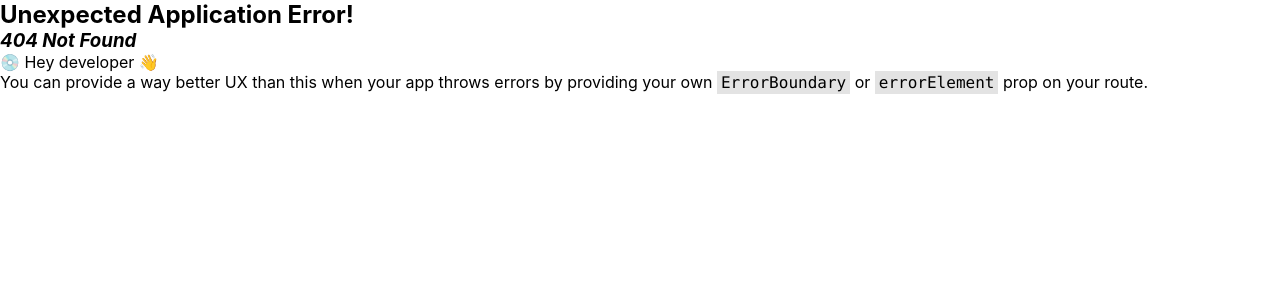
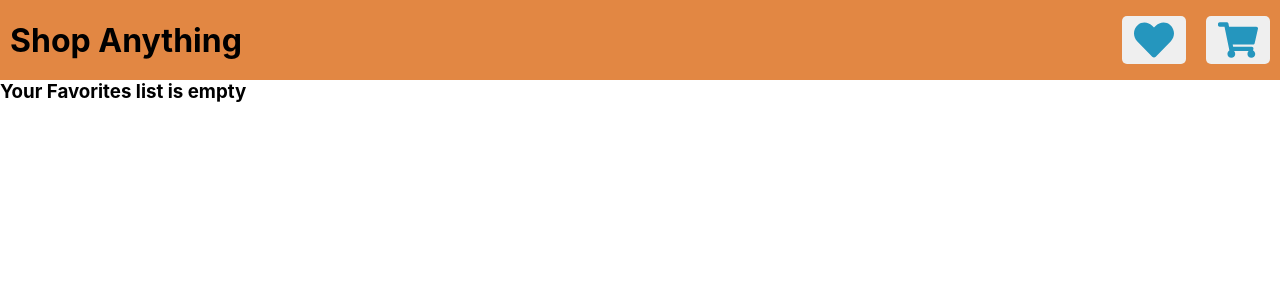
Before and after one commit to NewG10n/ReactHWStore, a React (Create React App) app: page /favorites in a window 1280 px wide. Before the commit this address had no page. Shown: the top 300 px of the page. Built offline with nearby package versions, Linux system fonts and the light colour scheme.

Commit message:
updated Favorites pages

```diff
--- a/src/components/header/Header.jsx
+++ b/src/components/header/Header.jsx
@@ -69,7 +69,7 @@ const Header = () => {
       </Link>
 
       <div className={styles.headerBtns}>
-        <Link to={"fav"}>
+        <Link to={"favorites"}>
           <Button btnData={favBtnData} />
         </Link>
         <Link to={"cart"}>
--- a/src/contexts/CartFavContext.jsx
+++ /dev/null
@@ -1,5 +0,0 @@
-import { createContext } from "react";
-
-const CartFavContext = createContext({});
-
-export default CartFavContext;
--- a/src/contexts/ModalContext.jsx
+++ /dev/null
@@ -1,5 +0,0 @@
-import { createContext } from "react";
-
-const ModalContext = createContext({});
-
-export default ModalContext;
--- a/src/index.js
+++ b/src/index.js
@@ -9,7 +9,7 @@ import store from "./redux/store.js";
 import App from "./App";
 import Goods from "./screens/goods";
 import Cart from "./screens/cart";
-import Fav from "./screens/fav";
+import Favorites from "./screens/favorites";
 import Welcome from "./screens/welcome";
 
 import "./index.css";
@@ -28,8 +28,8 @@ const router = createBrowserRouter([
         element: <Goods />,
       },
       {
-        path: "fav",
-        element: <Fav />,
+        path: "favorites",
+        element: <Favorites />,
       },
       {
         path: "cart",
--- a/src/screens/fav/index.js
+++ /dev/null
@@ -1,3 +0,0 @@
-import Fav from "./Fav";
-
-export default Fav;
--- a/src/screens/fav/Fav.jsx
+++ b/src/screens/favorites/Favorites.jsx
@@ -4,7 +4,7 @@ import { useSelector } from "react-redux";
 
 import GoodsList from "../../components/goodsList";
 
-const Fav = () => {
+const Favorites = () => {
   const favoritesList = useSelector((state) => state.goods).filter(
     (item) => item.isFavorite
   );
@@ -16,4 +16,4 @@ const Fav = () => {
   );
 };
 
-export default Fav;
+export default Favorites;
--- /dev/null
+++ b/src/screens/favorites/index.js
@@ -0,0 +1,3 @@
+import Favorites from "./Favorites";
+
+export default Favorites;
```
